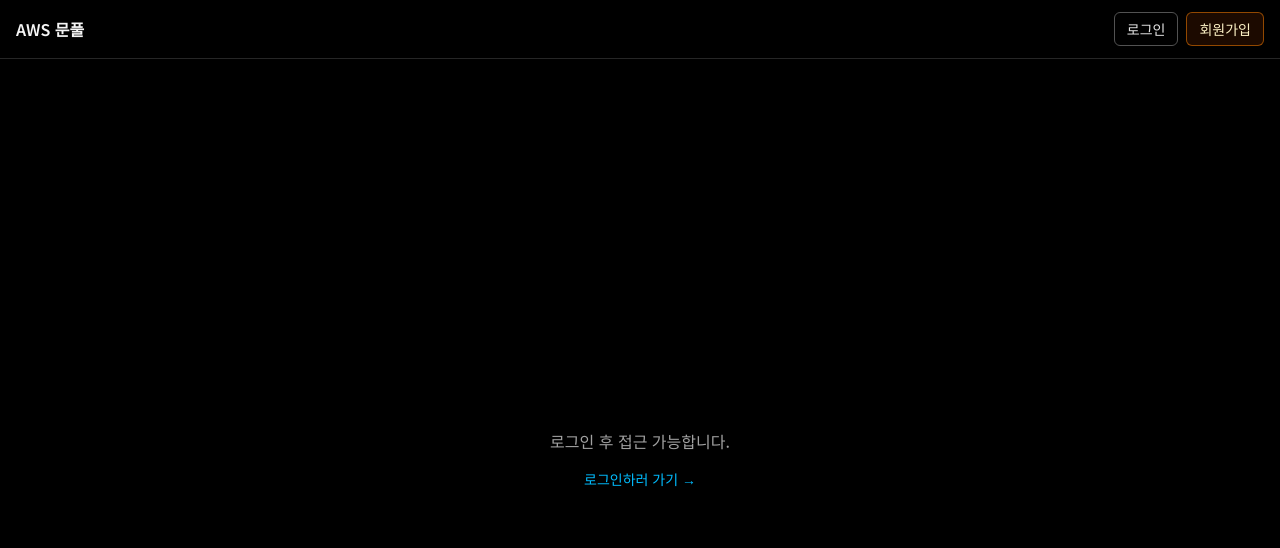
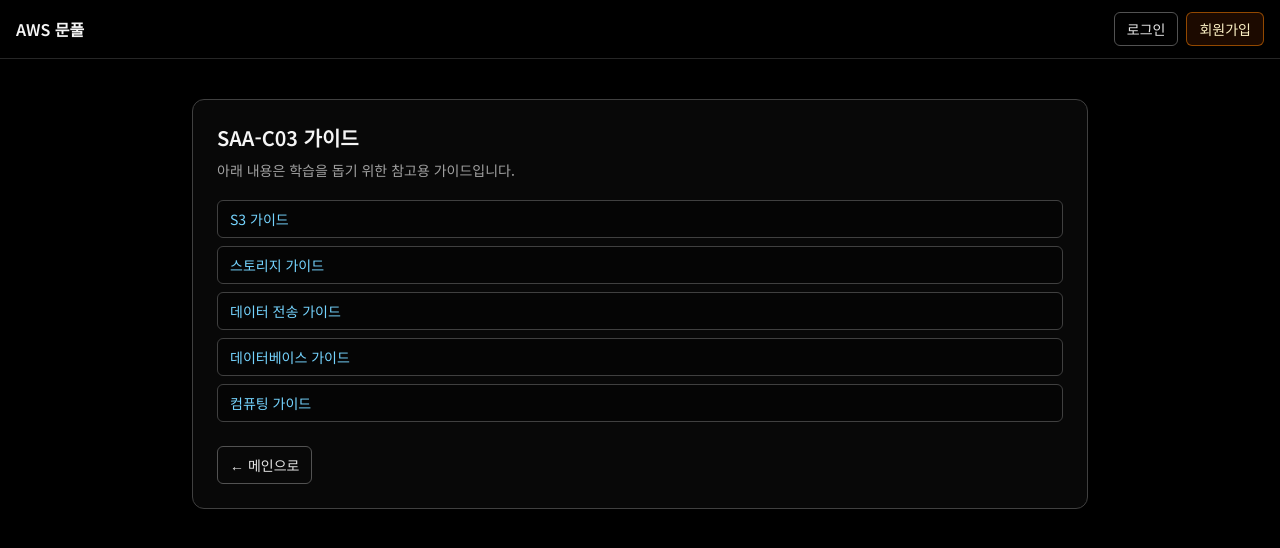
Before and after one commit to HaeSung99/AWS-QUIZ-FE, a Next.js app: page /guide/saa-c03 in a window 1280 px wide. Shown: the top 548 px of the page. Built offline with nearby package versions, Linux system fonts and the light colour scheme; no server answers.

Commit message:
feat: 가이드 전용 페이지 분리 및 메인 UX 개선

```diff
--- a/app/admin/workbook/page.tsx
+++ b/app/admin/workbook/page.tsx
@@ -58,8 +58,8 @@
   const [choiceValues, setChoiceValues] = useState<string[]>(["", "", "", ""]);
   const [answerNumber, setAnswerNumber] = useState("");
   const [hint, setHint] = useState("");
-  const [difficulty, setDifficulty] = useState("중");
-  const [questionCategory, setQuestionCategory] = useState("컴퓨팅");
+  const [difficulty, setDifficulty] = useState("");
+  const [questionCategory, setQuestionCategory] = useState("");
   const [editingItemId, setEditingItemId] = useState("");
 
   const [saving, setSaving] = useState(false);
@@ -105,8 +105,8 @@
     setChoiceValues(["", "", "", ""]);
     setAnswerNumber("");
     setHint("");
-    setDifficulty("중");
-    setQuestionCategory("컴퓨팅");
+    setDifficulty("");
+    setQuestionCategory("");
     setEditingItemId("");
   };
 
@@ -251,6 +251,17 @@
       setMessageTone("error");
       return;
     }
+    if (!difficulty) {
+      setMessage("난이도를 선택해주세요.");
+      setMessageTone("error");
+      return;
+    }
+    const trimmedQuestionCategory = questionCategory.trim();
+    if (!trimmedQuestionCategory) {
+      setMessage("문제 종류를 입력해주세요.");
+      setMessageTone("error");
+      return;
+    }
 
     setMessage("");
     setMessageTone("info");
@@ -263,7 +274,7 @@
         answer: choices[answerIndex],
         hint,
         difficulty,
-        questionCategory,
+        questionCategory: trimmedQuestionCategory,
       };
       if (editingItemId) {
         await axios.patch(
@@ -675,14 +686,17 @@
                       <p className="text-[11px] text-neutral-500">
                         정답 선택은 "번호 - 보기 내용"을 확인하고 선택하세요.
                       </p>
-                      <input
-                        type="text"
+                      <select
                         value={difficulty}
                         onChange={(e) => setDifficulty(e.target.value)}
-                        placeholder="난이도 (상/중/하)"
                         className="rounded-md border border-neutral-700 bg-black px-3 py-2 text-sm"
                         required
-                      />
+                      >
+                        <option value="">난이도 선택</option>
+                        <option value="상">상</option>
+                        <option value="중">중</option>
+                        <option value="하">하</option>
+                      </select>
                     </div>
                     <input
                       type="text"
--- /dev/null
+++ b/app/guide/clf-c02/page.tsx
@@ -0,0 +1,22 @@
+import Link from "next/link";
+
+export default function ClfGuidePage() {
+  return (
+    <main className="min-h-screen bg-black px-4 py-10 text-neutral-100">
+      <div className="mx-auto w-full max-w-3xl rounded-xl border border-neutral-700 bg-neutral-950/80 p-6 text-center">
+        <h1 className="text-xl font-semibold">CLF-C02 가이드</h1>
+        <p className="mt-3 text-sm text-neutral-400">준비중입니다.</p>
+        <p className="mt-1 text-xs text-neutral-500">
+          추후 Cloud 기본 개념/요금/보안/공유 책임 모델 중심으로 업데이트할 예정입니다.
+        </p>
+
+        <Link
+          href="/"
+          className="mt-6 inline-flex rounded-md border border-neutral-600 px-3 py-2 text-sm text-neutral-200 hover:border-neutral-500"
+        >
+          ← 메인으로
+        </Link>
+      </div>
+    </main>
+  );
+}
--- /dev/null
+++ b/app/guide/saa-c03/page.tsx
@@ -0,0 +1,60 @@
+import Link from "next/link";
+
+const SAA_GUIDE_LINKS = [
+  { id: "saa-s3", label: "S3 가이드", href: "https://velog.io/@haesung/AWS-SAA-C03-S3" },
+  {
+    id: "saa-storage",
+    label: "스토리지 가이드",
+    href: "https://velog.io/@haesung/AWS-SAA-C03-스토리지",
+  },
+  {
+    id: "saa-transfer",
+    label: "데이터 전송 가이드",
+    href: "https://velog.io/@haesung/AWS-SAA-C03-데이터-전송",
+  },
+  {
+    id: "saa-database",
+    label: "데이터베이스 가이드",
+    href: "https://velog.io/@haesung/AWS-SAA-C03-데이터베이스",
+  },
+  {
+    id: "saa-compute",
+    label: "컴퓨팅 가이드",
+    href: "https://velog.io/@haesung/AWS-SAA-C03-컴퓨팅",
+  },
+];
+
+export default function SaaGuidePage() {
+  return (
+    <main className="min-h-screen bg-black px-4 py-10 text-neutral-100">
+      <div className="mx-auto w-full max-w-4xl rounded-xl border border-neutral-700 bg-neutral-950/80 p-6">
+        <h1 className="text-xl font-semibold">SAA-C03 가이드</h1>
+        <p className="mt-2 text-sm text-neutral-400">
+          아래 내용은 학습을 돕기 위한 참고용 가이드입니다.
+        </p>
+
+        <ul className="mt-5 space-y-2">
+          {SAA_GUIDE_LINKS.map((guide) => (
+            <li key={guide.id}>
+              <Link
+                href={guide.href}
+                target="_blank"
+                rel="noopener noreferrer"
+                className="block rounded-md border border-neutral-700 bg-black/40 px-3 py-2 text-sm text-sky-300 transition hover:border-sky-500/60 hover:text-sky-200"
+              >
+                {guide.label}
+              </Link>
+            </li>
+          ))}
+        </ul>
+
+        <Link
+          href="/"
+          className="mt-6 inline-flex rounded-md border border-neutral-600 px-3 py-2 text-sm text-neutral-200 hover:border-neutral-500"
+        >
+          ← 메인으로
+        </Link>
+      </div>
+    </main>
+  );
+}
--- a/app/page.tsx
+++ b/app/page.tsx
@@ -8,9 +8,22 @@
 const ACCESS_TOKEN_KEY = process.env.NEXT_PUBLIC_AUTH_TOKEN_KEY;
 const AUTH_USER_KEY = process.env.NEXT_PUBLIC_AUTH_USER_KEY;
 const NOTICE_HOME_MAX = 4;
+const OPEN_CHAT_URL = "https://open.kakao.com/o/spyj5doi";
+const CONTACT_EMAIL = "inseok1999@gmail.com";
 const SITE_CERT_GUIDE = {
-  title: "AWS 자격증 가이드 준비중",
-  articles: [ {id: "준비중", label: "준비중", href: "/"}],
+  title: "AWS 자격증 가이드",
+  groups: [
+    {
+      cert: "SAA-C03",
+      note: "참고용 가이드",
+      href: "/guide/saa-c03",
+    },
+    {
+      cert: "CLF-C02",
+      note: "준비중입니다.",
+      href: "/guide/clf-c02",
+    },
+  ],
   officialDocs: {
     label: "AWS 공식 문서",
     href: "https://docs.aws.amazon.com/",
@@ -48,6 +61,7 @@
   const [workbookAccuracyMap, setWorkbookAccuracyMap] = useState<Record<string, number>>({});
   const [solvedWorkbookIds, setSolvedWorkbookIds] = useState<string[]>([]);
   const [isLoggedIn, setIsLoggedIn] = useState(false);
+  const [copyMessage, setCopyMessage] = useState("");
 
   useEffect(() => {
     if (!API_BASE_URL) return;
@@ -167,9 +181,46 @@
     return shuffled.slice(0, 12);
   }, [filteredWorkbooks, search]);
 
+  const onCopyEmail = async () => {
+    try {
+      await navigator.clipboard.writeText(CONTACT_EMAIL);
+      setCopyMessage("메일 복사 완료!");
+      setTimeout(() => setCopyMessage(""), 2000);
+    } catch {
+      setCopyMessage("메일 복사 실패. 다시 시도해주세요.");
+      setTimeout(() => setCopyMessage(""), 2000);
+    }
+  };
+
   return (
     <main className="min-h-screen bg-black px-4 py-10 text-neutral-100">
       <div className="mx-auto flex w-full max-w-[81rem] flex-col gap-9">
+        <article className="rounded-md border border-amber-700/60 bg-amber-950/20 px-3 py-2.5">
+          <p className="text-xs font-semibold text-amber-200">현재 테스트 버전 안내</p>
+          <p className="mt-1 text-[11px] leading-relaxed text-amber-100/90">
+            현재 테스트 버전이므로 데이터 손실 및 보안 이슈에 유의해주세요. 문의사항, 도움을 줄 수 있는
+            내용, 개선사항, 다양한 조언은 오픈채팅 또는 메일로 전달해주시면 감사하겠습니다.
+          </p>
+          <div className="mt-2 flex flex-wrap items-center gap-2">
+            <Link
+              href={OPEN_CHAT_URL}
+              target="_blank"
+              rel="noopener noreferrer"
+              className="rounded border border-amber-500/70 bg-amber-950/40 px-2 py-1 text-[11px] text-amber-100"
+            >
+              오픈채팅
+            </Link>
+            <button
+              type="button"
+              onClick={() => void onCopyEmail()}
+              className="cursor-pointer rounded border border-neutral-600 bg-black/30 px-2 py-1 text-[11px] text-neutral-200"
+            >
+              메일
+            </button>
+            {copyMessage ? <span className="text-[11px] text-sky-300">{copyMessage}</span> : null}
+          </div>
+        </article>
+
         <div className="w-full">
           <label htmlFor="main-search" className="sr-only">
             문제집 검색
@@ -222,13 +273,15 @@
               {SITE_CERT_GUIDE.title}
             </h2>
             <ul className="mt-2 flex min-h-0 flex-1 flex-col gap-1.5 overflow-y-auto pr-0.5">
-              {SITE_CERT_GUIDE.articles.map((article) => (
-                <li key={article.id}>
+              {SITE_CERT_GUIDE.groups.map((group) => (
+                <li key={group.cert} className="rounded-md border border-neutral-700/70 bg-black/30 px-2 py-2">
+                  <p className="text-xs font-semibold text-neutral-200">{group.cert}</p>
+                  <p className="mt-0.5 text-[11px] text-neutral-500">{group.note}</p>
                   <Link
-                    href={article.href}
-                    className="block rounded-md border border-transparent px-1 py-1 text-sm text-sky-300/90 transition hover:border-neutral-600 hover:bg-neutral-950/50 hover:text-sky-200"
+                    href={group.href}
+                    className="mt-2 inline-flex rounded-md border border-neutral-600 px-2 py-1 text-xs text-sky-300 transition hover:border-sky-500/70 hover:bg-neutral-900 hover:text-sky-200"
                   >
-                    {article.label}
+                    가이드 보러가기 →
                   </Link>
                 </li>
               ))}
--- a/app/robots.ts
+++ b/app/robots.ts
@@ -6,7 +6,7 @@
       {
         userAgent: "*",
         allow: "/",
-        disallow: ["/admin", "/admin/*", "/guide", "/guide/*"],
+        disallow: ["/admin", "/admin/*"],
       },
     ],
     sitemap: "https://awsquizkr.com/sitemap.xml",
--- a/app/sitemap.ts
+++ b/app/sitemap.ts
@@ -41,5 +41,17 @@
       changeFrequency: "yearly",
       priority: 0.4,
     },
+    {
+      url: `${baseUrl}/guide/saa-c03`,
+      lastModified: now,
+      changeFrequency: "weekly",
+      priority: 0.7,
+    },
+    {
+      url: `${baseUrl}/guide/clf-c02`,
+      lastModified: now,
+      changeFrequency: "weekly",
+      priority: 0.6,
+    },
   ];
 }
```
